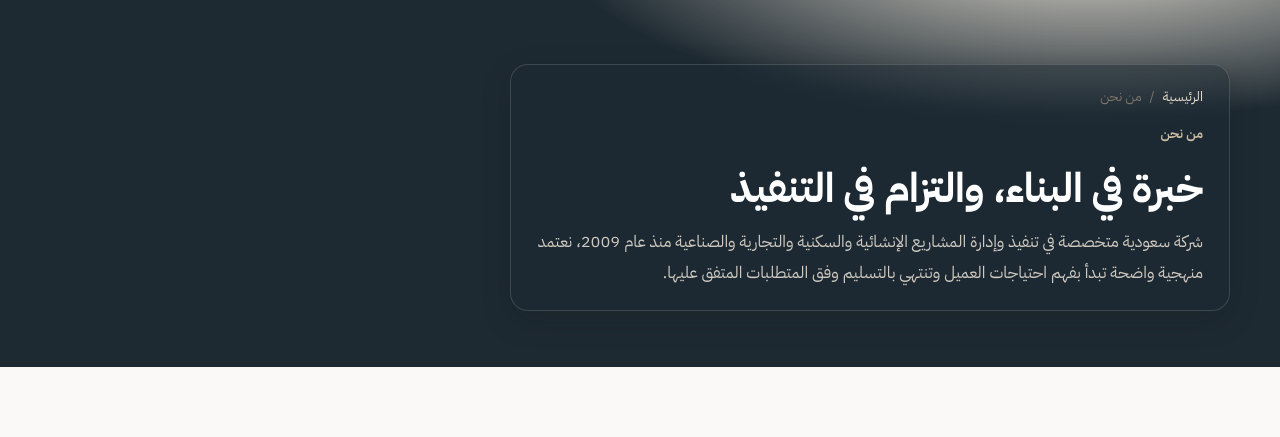
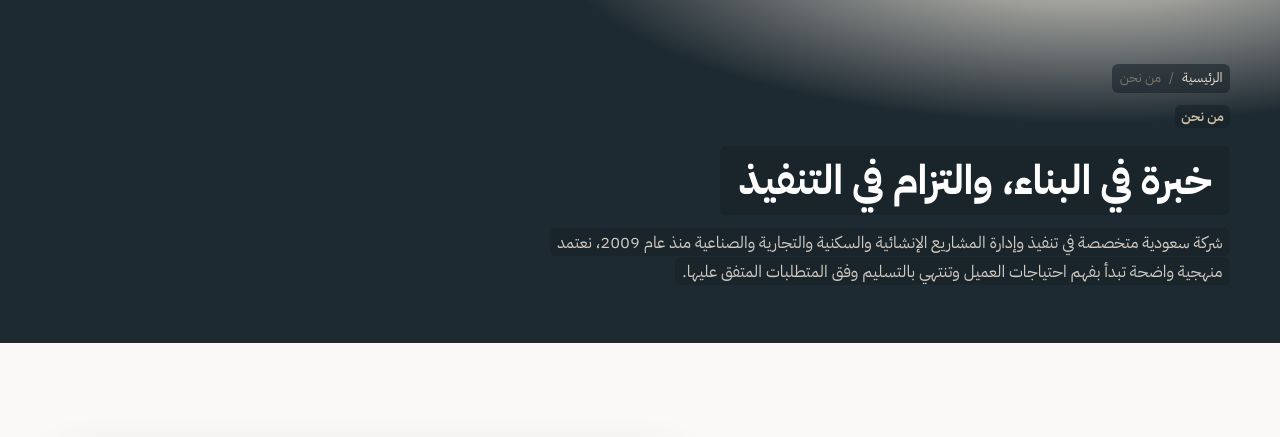
Before and after one commit to alssadeq/Alomranxprophp, a PHP site: page /about in a window 1280 px wide. Shown: the part 79-516 px from the top of the page. Run offline with PHP 8.4, Linux system fonts and the light colour scheme; data that the repository does not hold is empty.

Commit message:
Text highlight instead of boxes over images (2.7.3)
Replace the translucent box behind text over images with a per-line text
highlight (like a highlighter): titles and paragraphs keep their block layout
and their text is wrapped in an inline .hl span whose background repeats on
every wrapped line. A MutationObserver re-wraps text after language switches
or settings updates. Applies to page headers, home banners, custom banners
and sections with background images.

Co-Authored-By: Claude Opus 5.5 <noreply@anthropic.com>
Claude-Session: https://claude.ai/code/session_01RbEcJ7KwFHSJGKxTdbHS2Q

```diff
--- a/styles.css
+++ b/styles.css
@@ -1513,3 +1513,42 @@ a.partner-card:hover{ transform:translateY(-4px); box-shadow:0 14px 30px rgba(24
   .cb-text-panel.text-panel{ padding:14px 16px 16px; border-radius:14px; }
   .has-bg-image:not(.page-hero) :is(.section-title, .hero-copy, .about-copy){ padding:16px 16px; border-radius:14px; }
 }
+
+/* =========================================================
+   تظليل النص (Text Highlight) بدل المربع: الخلفية خلف أسطر النص فقط
+   مثل لون تمييز النص في Word، ويُكرَّر لكل سطر عند التفاف النص.
+   ========================================================= */
+/* إلغاء المربع */
+.page-hero-text, .hero-banner-text, .cb-text-panel.text-panel,
+.has-bg-image:not(.page-hero) :is(.section-title, .hero-copy, .about-copy){
+  background:none !important; border:0 !important; box-shadow:none !important;
+  -webkit-backdrop-filter:none !important; backdrop-filter:none !important;
+  padding:0 !important; border-radius:0 !important;
+}
+.hero-banner-text{ display:block; }
+
+/* الأسطر المظللة: النص داخل كل عنوان/فقرة يُلف بعنصر .hl (من script.js) فيبقى العنصر نفسه كتلياً */
+.page-hero-text :is(.eyebrow, h1, p),
+.hero-banner-text :is(.ar, .en),
+.cb-text-panel.text-panel :is(h2, p),
+.has-bg-image:not(.page-hero) :is(.section-title, .hero-copy, .about-copy) > :is(h1, h2, h3, p, .eyebrow){
+  text-shadow:none !important; line-height:1.75;
+}
+.hero-banner-text :is(.ar, .en){ display:block; }
+.hero-banner-text .ar + .en{ margin-top:8px; }
+.cb-text-panel.text-panel h2{ margin-bottom:10px; }
+.hl{
+  padding:.1em .45em; border-radius:6px;
+  -webkit-box-decoration-break:clone; box-decoration-break:clone;
+}
+/* لون التظليل: كحلي شفاف خلف النص الفاتح */
+.page-hero-text .hl, .hero-banner-text .hl, .cb-text-panel.text-panel .hl,
+.has-bg-image.bg-text-light:not(.page-hero) .hl{ background:rgba(22,31,38,.58); }
+/* وأبيض شفاف خلف النص الداكن */
+.has-bg-image.bg-text-dark:not(.page-hero) .hl{ background:rgba(255,255,255,.80); }
+/* المسار في رأس الصفحة: تظليل صغير بنفس الأسلوب */
+.page-hero-text .breadcrumb{
+  display:flex; width:fit-content; padding:.15em .55em; border-radius:6px; background:rgba(22,31,38,.58); text-shadow:none;
+}
+/* الزر في البنر المضاف يبدأ في سطر جديد */
+.cb-text-panel.text-panel .cb-btn{ margin-top:12px; }
```
Also changed, not shown: script.js (+36 -0 lines), 1 other file.
